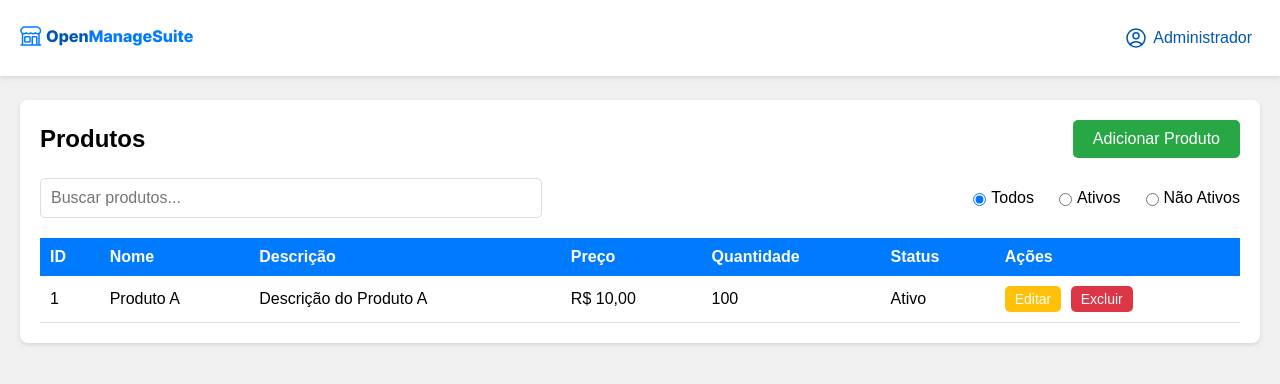
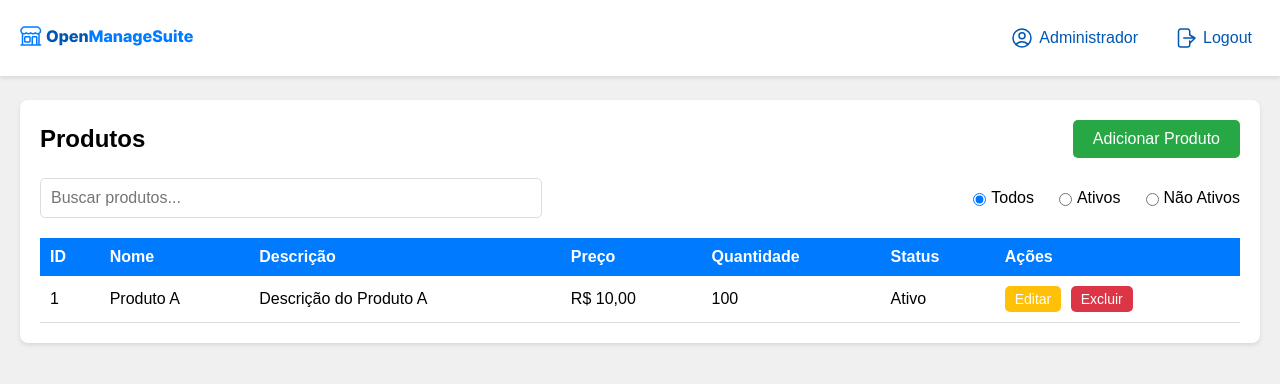
Before and after one commit to dcaiovinicius/openmanagesuite, a Flask app: page /products in a window 1280 px wide. Shown: the top 384 px of the page. Run offline with Flask 3, Linux system fonts and the light colour scheme; the visitor is signed in with stand-in values (Sample User, id 1).

Commit message:
Adicionado um button de logout #1

```diff
--- a/config.py
+++ b/config.py
@@ -1,4 +1,4 @@
 class Config:
-    SQLALCHEMY_DATABASE_URI = 'mysql+pymysql://root:password@localhost/mvp'
+    SQLALCHEMY_DATABASE_URI = 'mysql+pymysql://root:sua_senha@localhost/mvp'
     SQLALCHEMY_TRACK_MODIFICATIONS = False
     SECRET_KEY = 'secret'
--- a/templates/products/index.html
+++ b/templates/products/index.html
@@ -19,7 +19,14 @@
                 <path stroke-linecap="round" stroke-linejoin="round" d="M17.982 18.725A7.488 7.488 0 0 0 12 15.75a7.488 7.488 0 0 0-5.982 2.975m11.963 0a9 9 0 1 0-11.963 0m11.963 0A8.966 8.966 0 0 1 12 21a8.966 8.966 0 0 1-5.982-2.275M15 9.75a3 3 0 1 1-6 0 3 3 0 0 1 6 0Z" />
               </svg>
               Administrador
-            </a>
+          </a>
+          <!--Logout-->
+          <a href="#" class="header__link header__link--logout">
+            <svg xmlns="http://www.w3.org/2000/svg" fill="none" viewBox="0 0 24 24" stroke-width="1.5" stroke="currentColor" class="icon">
+              <path stroke-linecap="round" stroke-linejoin="round" d="M15.75 9V5.25A2.25 2.25 0 0 0 13.5 3H6.75A2.25 2.25 0 0 0 4.5 5.25v13.5A2.25 2.25 0 0 0 6.75 21H13.5a2.25 2.25 0 0 0 2.25-2.25V15m3-3H9.75m6-3L21 12l-5.25 5.25" />
+            </svg>
+            Logout
+          </a>
         </nav>
       </div>
     </header>
```
